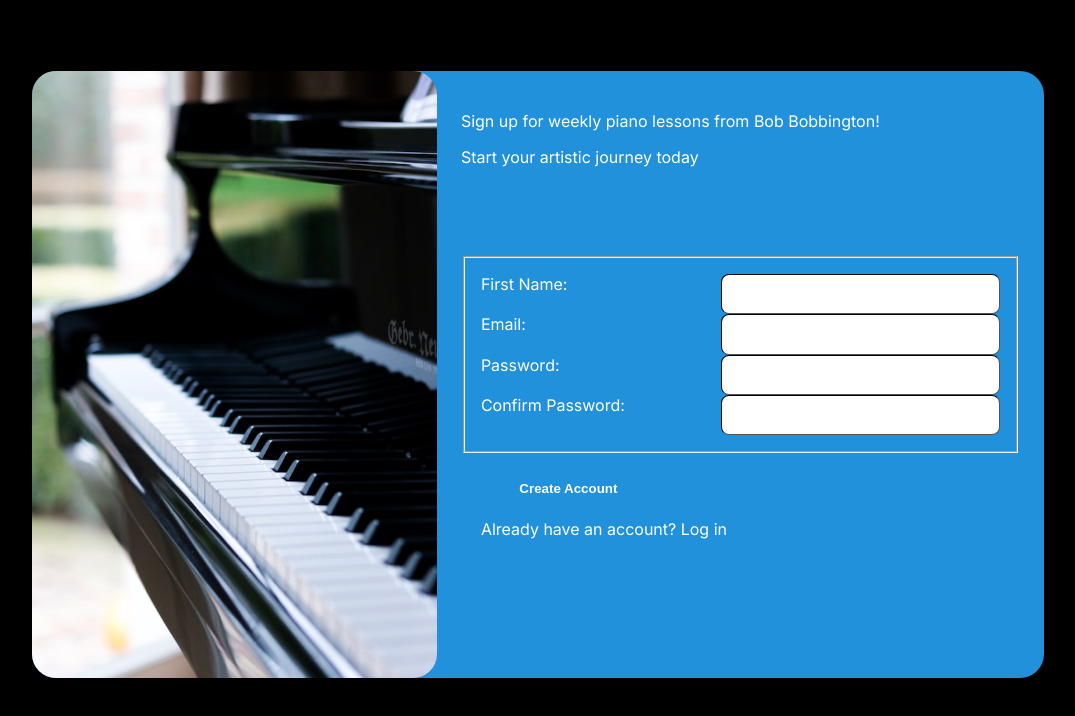
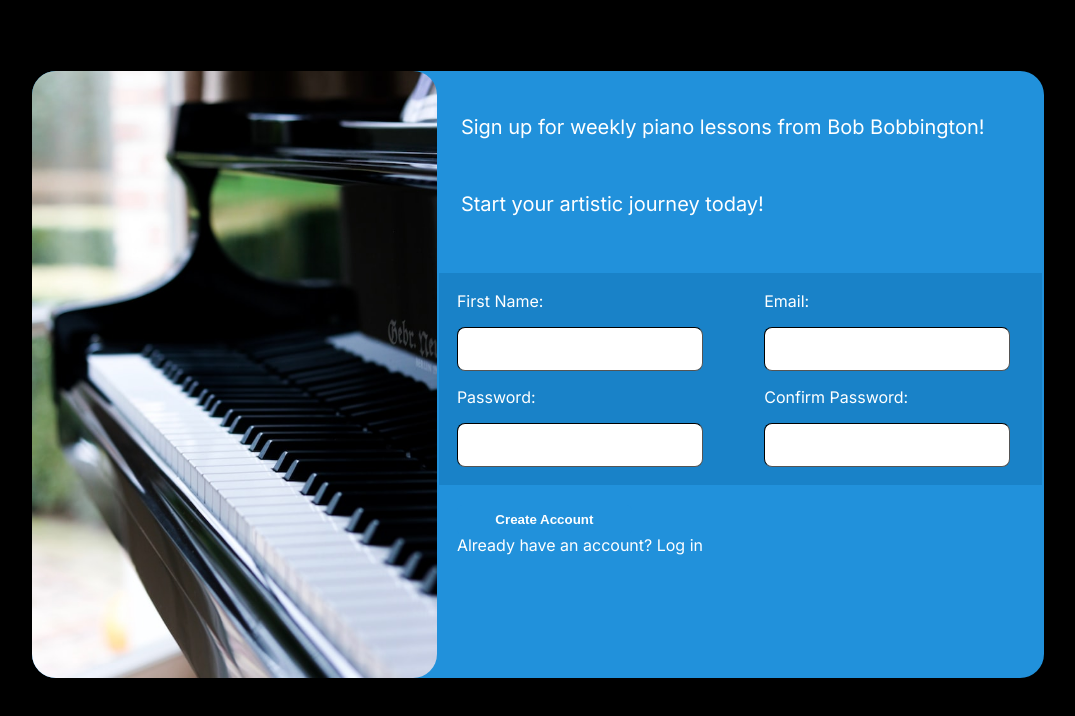
Before and after one commit to Krispie7/sign-up-page, a plain HTML site: page index.html in a window 1280 px wide. Shown: the whole page, without its empty margins (102-1177 px from the left). Drawn offline with Linux system fonts and the light colour scheme.

Commit message:
finished styling

```diff
--- a/index.html
+++ b/index.html
@@ -14,23 +14,23 @@
         <div id="content">
             <div id="textBox">
                 <p>Sign up for weekly piano lessons from Bob Bobbington!</p>
-                <p>Start your artistic journey today</p>
+                <p>Start your artistic journey today!</p>
             </div>
             <fieldset id="formBox">
                 <form action="First Name" method="get">
                     <label for="fname">First Name:</label>
+                    <label for="email">Email:</label>
                     <input type="text" id="fname" name="fname">
-                    <label for="email">Email:</label>
                     <input type="email" id="email" name="email">
                     <label for="password">Password:</label>
+                    <label for="confirmPassword">Confirm Password:</label>
                     <input type="password" id="password" name="password">
-                    <label for="confirmPassword">Confirm Password:</label>
                     <input type="password" id="confirmPassword" name="confirmPassword">
                 </form>
             </fieldset>
             <div id="callToAction">
                 <button type="submit"><strong>Create Account</strong></button>
-                <p>Already have an account? Log in</p>
+                <div>Already have an account? Log in</div>
             </div>
         </div>
     </div>
--- a/styles.css
+++ b/styles.css
@@ -27,30 +27,45 @@ img{
     display: flex;
     width: 60%;
     flex-direction: column;
-    padding: 1.5rem;
 }
 
 #textBox{
+    padding: 1.5rem;
+    display: flex;
+    align-items: stretch;
     height: 33%;
+    flex-direction: column;
+    justify-content: left;
 }
 
 #formBox{
-    box-shadow: 5px;
     height: 33%;
     padding: 1rem;
+    border-color: transparent;
+    background-color: rgb(25 130 200);
+
 }
 
 form{
     display: grid;
     grid-template-columns: auto auto;
-    width: 100%;
-    height: 100%;
+    column-gap: 3rem;
+    align-items: center;
+    row-gap: 1rem;
+}
+
+label{
+    display: flex;
+    align-items: center;
 }
 
 input{
     border-radius: .5rem;
     border-color: black;
     border-width: .1rem;
+    width: 15rem;
+    height: 2.5rem;
+    font-size: 1rem;
 }
 
 button{
@@ -66,6 +81,12 @@ button{
 #callToAction{
     padding: 20px;
     height: 33%;
+}
+
+p{
+    display: flex;
+    flex-grow: 1;
+    font-size: 1.25rem;
 }
 /*
 @media (min-width:40rem){
```
